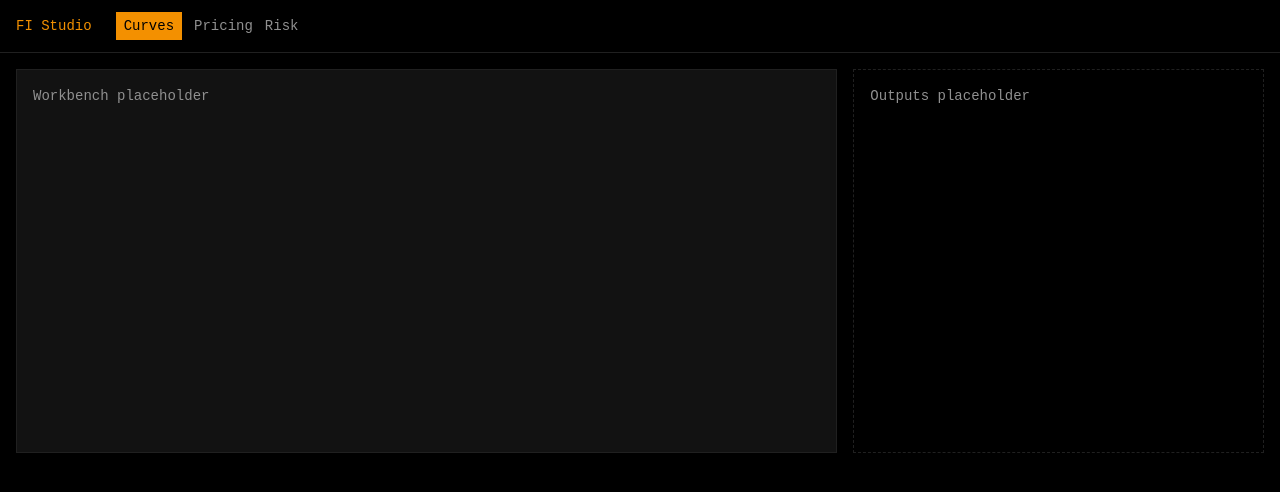
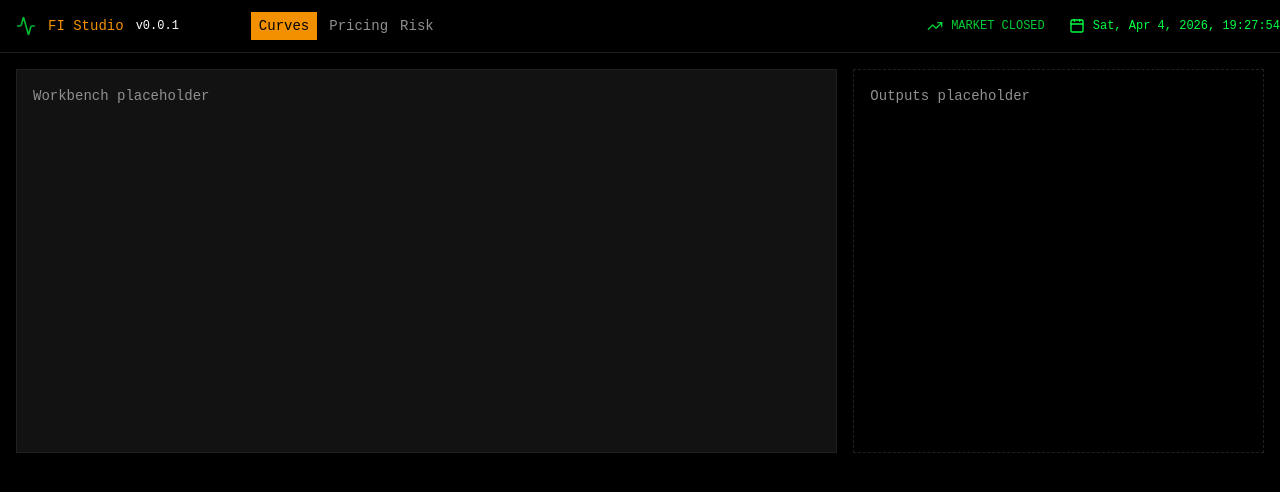
Before and after one commit to lkubicek1/fi-studio, a React (Vite) app: page / in a window 1280 px wide. Shown: the top 492 px of the page. Built offline with nearby package versions, Linux system fonts and the light colour scheme.

Commit message:
Adding items to header

```diff
--- a/src/routes/__root.tsx
+++ b/src/routes/__root.tsx
@@ -1,15 +1,31 @@
 import { Outlet, createRootRoute, Link } from '@tanstack/react-router'
+import { Activity, TrendingUp, Calendar } from 'lucide-react';
 
 export const Route = createRootRoute({
   component: RootLayout,
 })
 
 function RootLayout() {
+  const currentDate = new Date().toLocaleString('en-US', {
+    weekday: 'short',
+    year: 'numeric',
+    month: 'short',
+    day: 'numeric',
+    hour: '2-digit',
+    minute: '2-digit',
+    second: '2-digit',
+    hour12: false
+  });
   return (
     <div className="min-h-svh bg-background">
       <header className="border-b">
-        <div className="mx-auto flex w-full max-w-7xl items-center gap-6 px-4 py-3 text-sm">
+        <div className="flex items-center justify-between mx-auto flex w-full max-w-7xl">
+          <div className="flex items-center gap-6 px-4 py-3 text-sm">
+            <div className="flex gap-3 pr-12 items-center">
+              <Activity className="w-5 h-5 text-[#00ff41] animate-pulse" />
               <h1 className="font-medium text-primary">FI Studio</h1>
+              <div className="text-xs">v0.0.1</div>
+            </div>
             <nav className="flex items-center gap-3 text-muted-foreground">
               <Link to="/" className="bg-primary px-2 py-1 text-primary-foreground">
                 Curves
@@ -18,6 +34,17 @@ function RootLayout() {
               <span>Risk</span>
             </nav>
           </div>
+          <div className="flex items-center gap-6">
+          <div className="flex items-center gap-2 text-[#00ff41]/80 text-xs">
+            <TrendingUp className="w-4 h-4" />
+            <span>MARKET CLOSED</span>
+          </div>
+          <div className="flex items-center gap-2 text-[#00ff41] text-xs">
+            <Calendar className="w-4 h-4" />
+            <span>{currentDate}</span>
+          </div>
+        </div>
+        </div>
       </header>
       <main className="mx-auto grid w-full max-w-7xl gap-4 p-4 md:grid-cols-[2fr_1fr]">
         <Outlet />
```
Lines whose indentation alone changed are shown as unchanged.
